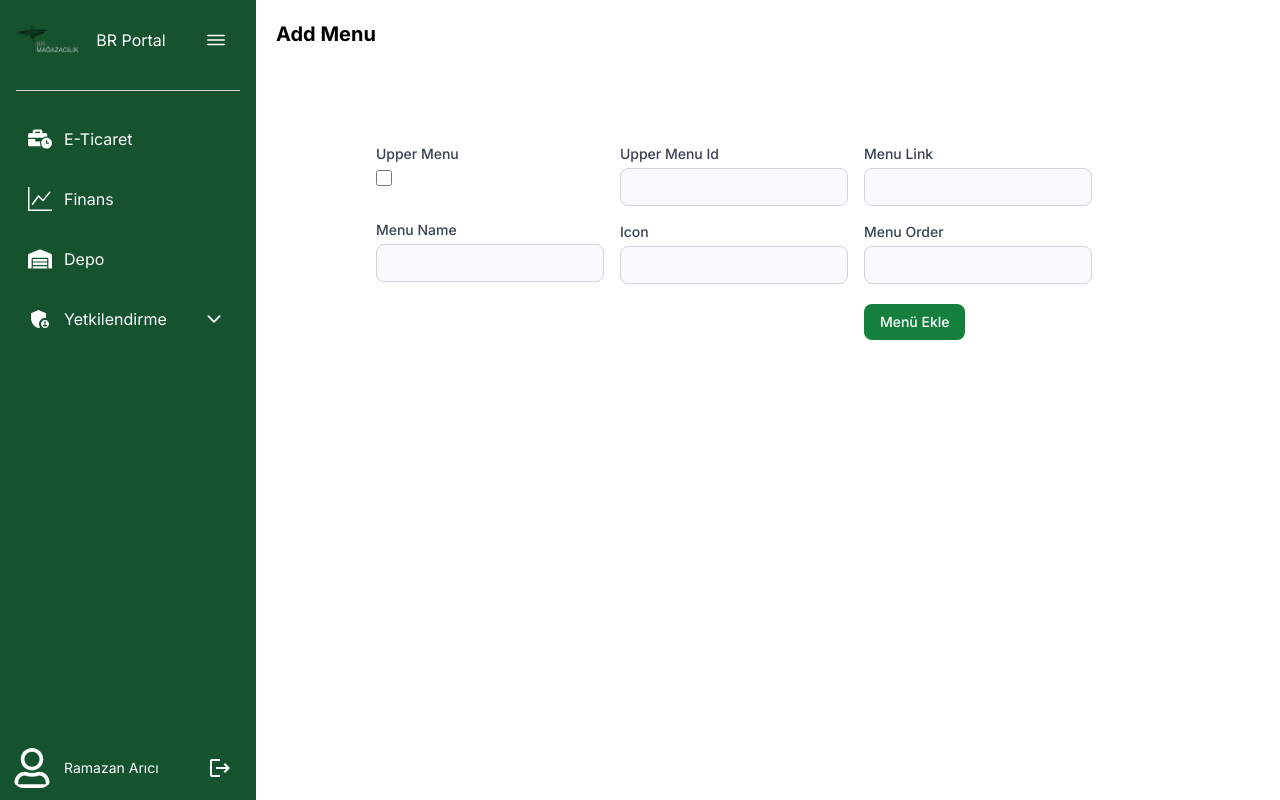
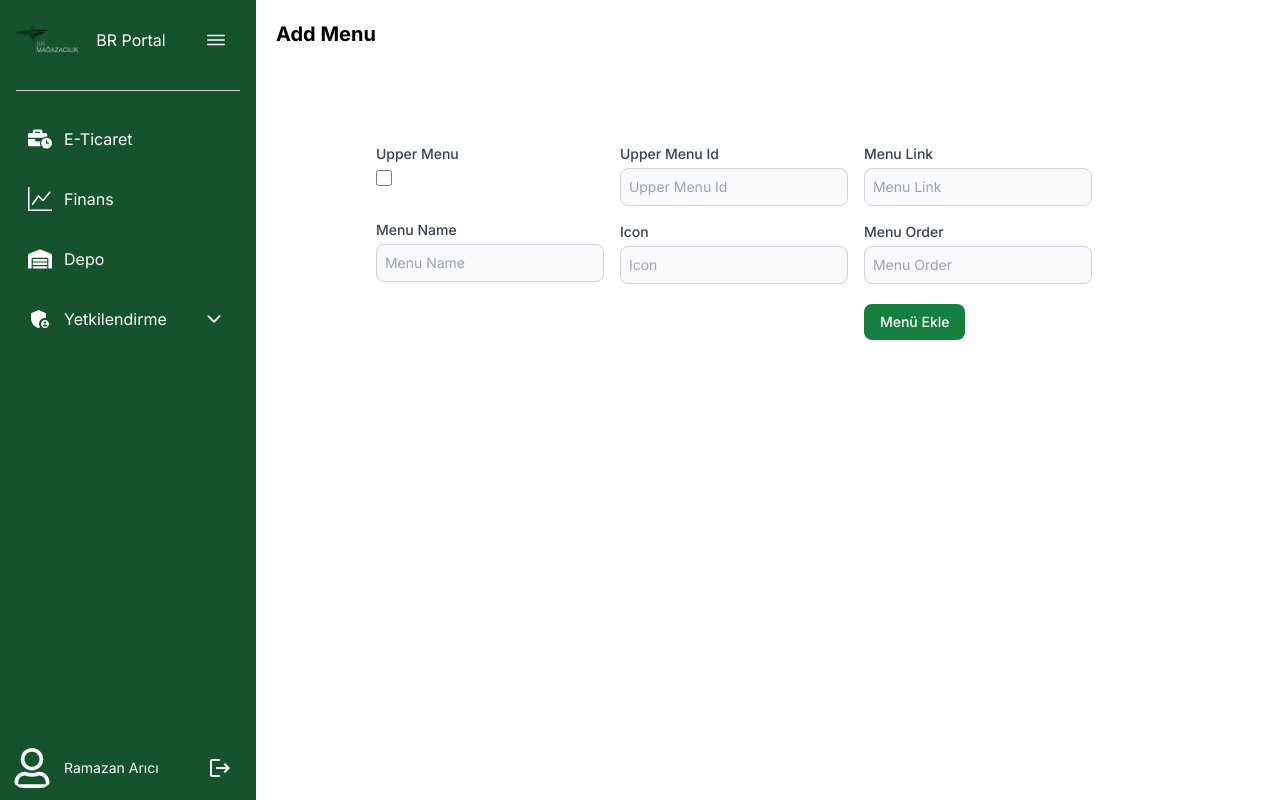
Before and after one commit to RamazanArc/BRPortal, a Next.js app: page /Menu/AddMenu in a window 1280 px wide. Built offline with nearby package versions, Linux system fonts and the light colour scheme.

Commit message:
AddMenu Updated

```diff
--- a/app/Menu/AddMenu/page.tsx
+++ b/app/Menu/AddMenu/page.tsx
@@ -1,31 +1,60 @@
 "use client";
 import Sidebar from "@/app/Components/Sidebar";
+import { yupResolver } from "@hookform/resolvers/yup";
+import { useRouter } from "next/navigation";
 import React, { useState } from "react";
+import { useForm } from "react-hook-form";
+import * as yup from "yup";
 
 const AddMenu = () => {
+  const router = useRouter();
   // State to track the checkbox status
   const [isUpperMenuSelected, setIsUpperMenuSelected] = useState(false);
+  const userSchema = yup.object({
+    upperMenu: yup.boolean().required("Doldurulması zorunlu alan"),
+    upperMenuId: yup.string().required("Doldurulması zorunlu alan"),
+    menuLink: yup.string().required("Doldurulması zorunlu alan"),
+    menuName: yup.string().required("Doldurulması zorunlu alan"),
+    icon: yup.string().required("Doldurulması zorunlu alan"),
+    menuOrder: yup.string().required("Doldurulması zorunlu alan"),
+  });
+  type UserSchemaType = yup.InferType<typeof userSchema>;
 
+  const {
+    register,
+    handleSubmit,
+    formState: { errors },
+  } = useForm<UserSchemaType>({
+    resolver: yupResolver(userSchema),
+  });
+
+  const onSubmit = async (data: UserSchemaType) => {
+    if (data !== null) {
+      console.log(data);
+    } else {
+      console.log("data yok");
+    }
+  };
   return (
     <div className="flex">
       <Sidebar />
       <h1 className="font-bold text-xl mt-5 mb-5 ml-5">Add Menu</h1>
 
       <div className="flex mt-36">
+        <form noValidate onSubmit={handleSubmit(onSubmit)}>
           <div className="grid grid-cols-3 gap-4">
-          {/* First Column */}
             <div>
               <div className="mb-7">
                 <label
-                htmlFor="menuName"
+                  htmlFor="upperMenu"
                   className="block text-sm font-medium text-gray-700 mb-1"
                 >
                   Upper Menu
                 </label>
                 <input
-                id="remember"
+                  id="upperMenu"
                   type="checkbox"
-                value=""
+                  {...register("upperMenu")}
                   className="w-4 h-4 border border-gray-300 rounded bg-gray-50 focus:ring-3 focus:ring-blue-300 dark:bg-gray-700 dark:border-gray-600 dark:focus:ring-blue-600 dark:ring-offset-gray-800"
                   onChange={(e) => setIsUpperMenuSelected(e.target.checked)}
                 />
@@ -39,26 +68,26 @@ const AddMenu = () => {
                 </label>
                 <input
                   type="text"
+                  placeholder="Menu Name"
                   id="menuName"
-                name="menuName"
+                  {...register("menuName")}
                   className="bg-gray-50 border border-gray-300 text-gray-900 text-sm rounded-lg focus:ring-blue-500 focus:border-blue-500 block w-full p-2 dark:bg-gray-700 dark:border-gray-600 dark:placeholder-gray-400 dark:text-white dark:focus:ring-blue-500 dark:focus:border-blue-500"
                 />
               </div>
-            {/* Add more input fields here */}
             </div>
-          {/* Second Column */}
             <div>
               <div className="mb-4">
                 <label
-                htmlFor="menuLink"
+                  htmlFor="upperMenuId"
                   className="block text-sm font-medium text-gray-700 mb-1"
                 >
                   Upper Menu Id
                 </label>
                 <input
                   type="text"
-                id="menuLink"
-                name="menuLink"
+                  id="upperMenuId"
+                  placeholder="Upper Menu Id"
+                  {...register("upperMenuId")}
                   // Disable the input field if the checkbox is selected
                   disabled={isUpperMenuSelected}
                   className={`${
@@ -68,20 +97,19 @@ const AddMenu = () => {
               </div>
               <div className="mb-4">
                 <label
-                htmlFor="menuLink"
+                  htmlFor="icon"
                   className="block text-sm font-medium text-gray-700 mb-1"
                 >
                   Icon
                 </label>
                 <input
                   type="text"
-                id="menuLink"
-                name="menuLink"
+                  id="icon"
+                  placeholder="Icon"
+                  {...register("icon")}
                   className="bg-gray-50 border border-gray-300 text-gray-900 text-sm rounded-lg focus:ring-blue-500 focus:border-blue-500 block w-full p-2 dark:bg-gray-700 dark:border-gray-600 dark:placeholder-gray-400 dark:text-white dark:focus:ring-blue-500 dark:focus:border-blue-500"
                 />
               </div>
-
-            {/* Add more input fields here */}
             </div>
             <div>
               <div className="mb-4">
@@ -94,31 +122,32 @@ const AddMenu = () => {
                 <input
                   type="text"
                   id="menuLink"
-                name="menuLink"
+                  placeholder="Menu Link"
+                  {...register("menuLink")}
                   className="bg-gray-50 border border-gray-300 text-gray-900 text-sm rounded-lg focus:ring-blue-500 focus:border-blue-500 block w-full p-2 dark:bg-gray-700 dark:border-gray-600 dark:placeholder-gray-400 dark:text-white dark:focus:ring-blue-500 dark:focus:border-blue-500"
                 />
               </div>
               <div className="mb-4">
                 <label
-                htmlFor="menuLink"
+                  htmlFor="menuOrder"
                   className="block text-sm font-medium text-gray-700 mb-1"
                 >
                   Menu Order
                 </label>
                 <input
                   type="text"
-                id="menuLink"
-                name="menuLink"
+                  id="menuOrder"
+                  placeholder="Menu Order"
+                  {...register("menuOrder")}
                   className="bg-gray-50 border border-gray-300 text-gray-900 text-sm rounded-lg focus:ring-blue-500 focus:border-blue-500 block w-full p-2 dark:bg-gray-700 dark:border-gray-600 dark:placeholder-gray-400 dark:text-white dark:focus:ring-blue-500 dark:focus:border-blue-500"
                 />
                 <button className="text-white bg-green-700 hover:bg-green-800 focus:ring-4 focus:outline-none focus:ring-blue-300 font-medium rounded-lg text-sm px-4 py-2 mt-5">
                   Menü Ekle
                 </button>
               </div>
-
-            {/* Add more input fields here */}
             </div>
           </div>
+        </form>
       </div>
     </div>
   );
```
Lines whose indentation alone changed are shown as unchanged.
